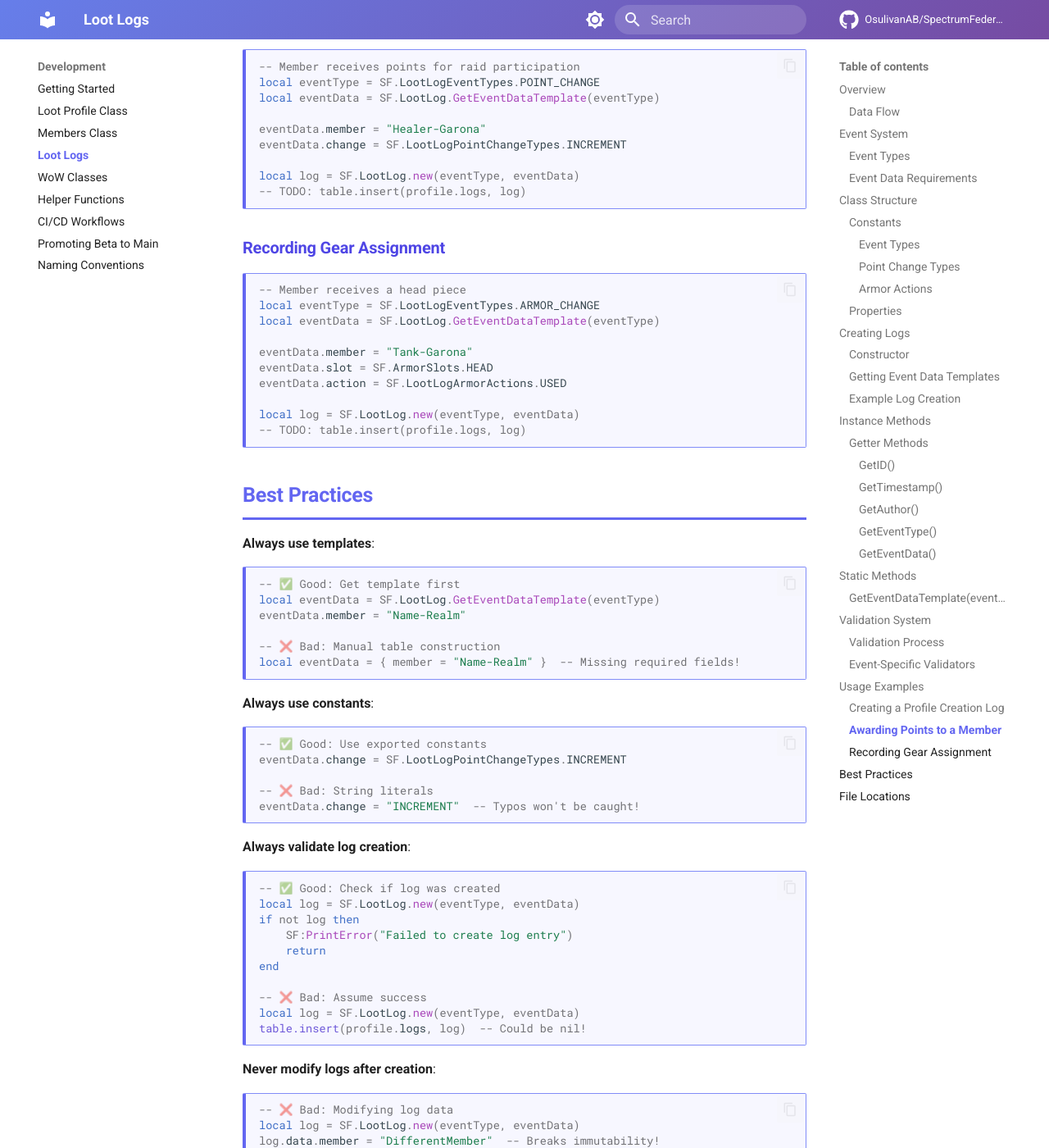
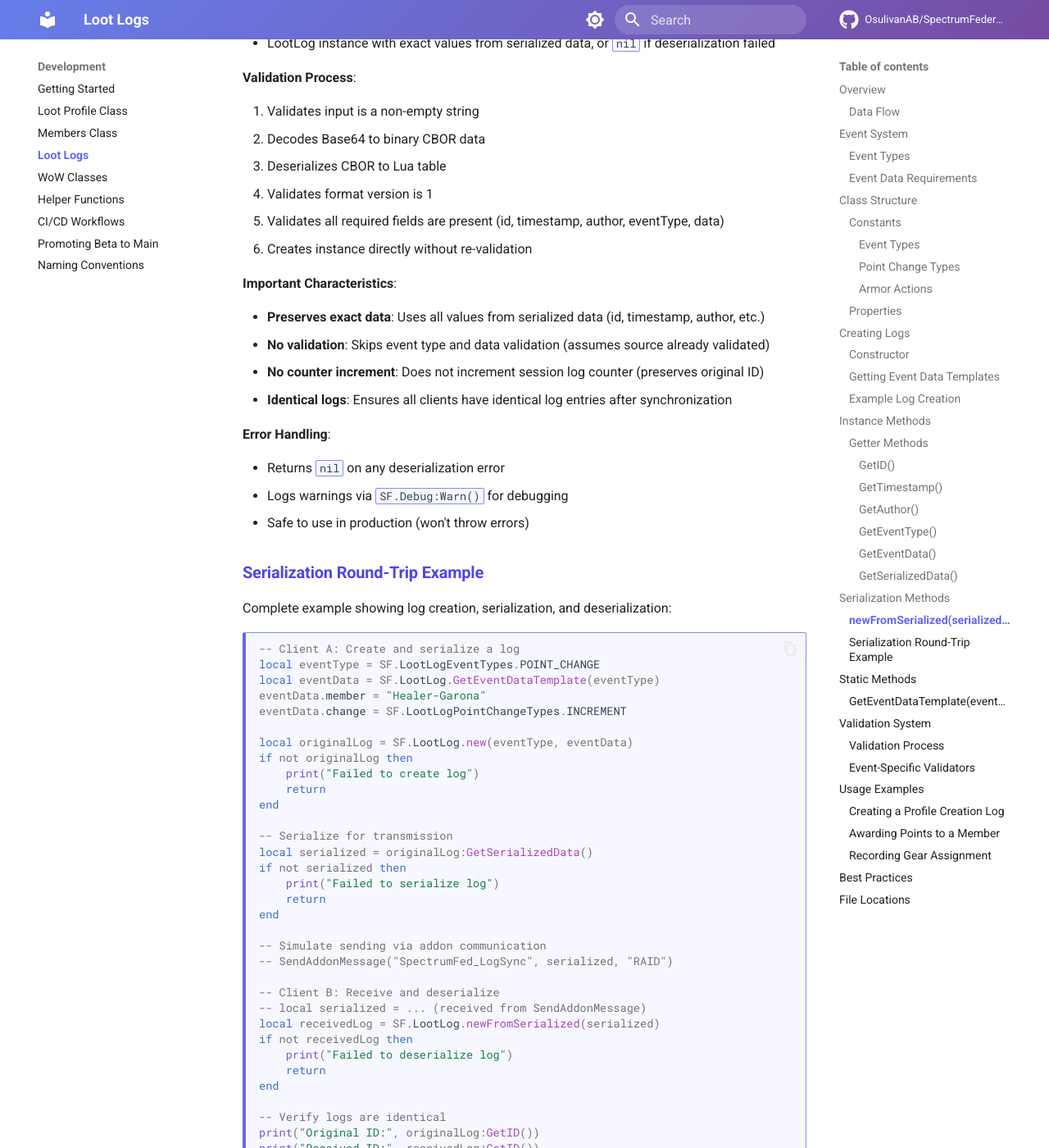
Before and after one commit to OsulivanAB/SpectrumFederation, an MkDocs documentation site: the page built from docs/development/loot-logs.md, in a window 1280 px wide and 1400 px high, scrolled down 8101 px. Shown: the whole window at 82% size. Built offline with MkDocs 1.6.1 and Material for MkDocs 9.7.7, drawn with Linux system fonts in a browser that asks for light colours; comment, search, counter and statistics services are not loaded; some of the changed text lies outside the part shown.

Commit message:
Implemented functions to serialize logs for transfer and create log from serialized data.

````diff
--- a/docs/development/loot-logs.md
+++ b/docs/development/loot-logs.md
@@ -273,6 +273,145 @@
 
 **Use case**: Extracting log details, rebuilding member states, displaying log details in UI.
 
+#### GetSerializedData()
+
+Returns a serialized string representation of the log using CBOR (Concise Binary Object Representation) encoding with Base64 encoding for text transmission.
+
+```lua
+local serialized = log:GetSerializedData()
+-- Returns: Base64-encoded CBOR string or nil on failure
+```
+
+**Serialization Format**: The method creates a versioned data structure containing all log properties:
+
+```lua
+{
+    version = 1,           -- Format version for future compatibility
+    id = "...",            -- Log unique identifier
+    timestamp = 1703721234, -- Unix timestamp
+    author = "Name-Realm", -- Log creator
+    eventType = "...",     -- Event type constant
+    data = {...}          -- Event-specific data table
+}
+```
+
+**Use case**: Synchronizing logs between clients via addon communication system, storing logs in external systems, creating log backups.
+
+**Important Notes**:
+
+- Returns `nil` if serialization fails (with debug error logging)
+- Uses WoW's `C_EncodingUtil.SerializeCBOR()` and `C_EncodingUtil.EncodeBase64()` APIs
+- Includes version field for backward compatibility with future format changes
+- Compact binary format suitable for network transmission
+
+## Serialization Methods
+
+Serialization methods enable logs to be transmitted between clients for multi-user profile synchronization.
+
+### newFromSerialized(serializedData)
+
+Static constructor that creates a LootLog instance from serialized data. This is the counterpart to `GetSerializedData()` and is used to reconstruct logs received from other clients.
+
+```lua
+local serializedString = "..."  -- Received from another client
+local log = SF.LootLog.newFromSerialized(serializedString)
+
+if log then
+    -- Successfully deserialized
+    print("Received log:", log:GetEventType())
+else
+    -- Deserialization failed
+    print("Invalid log data received")
+end
+```
+
+**Parameters**:
+
+- `serializedData` (string) - Base64-encoded CBOR string from `GetSerializedData()`
+
+**Returns**:
+
+- LootLog instance with exact values from serialized data, or `nil` if deserialization failed
+
+**Validation Process**:
+
+1. Validates input is a non-empty string
+2. Decodes Base64 to binary CBOR data
+3. Deserializes CBOR to Lua table
+4. Validates format version is 1
+5. Validates all required fields are present (id, timestamp, author, eventType, data)
+6. Creates instance directly without re-validation
+
+**Important Characteristics**:
+
+- **Preserves exact data**: Uses all values from serialized data (id, timestamp, author, etc.)
+- **No validation**: Skips event type and data validation (assumes source already validated)
+- **No counter increment**: Does not increment session log counter (preserves original ID)
+- **Identical logs**: Ensures all clients have identical log entries after synchronization
+
+**Error Handling**:
+
+- Returns `nil` on any deserialization error
+- Logs warnings via `SF.Debug:Warn()` for debugging
+- Safe to use in production (won't throw errors)
+
+### Serialization Round-Trip Example
+
+Complete example showing log creation, serialization, and deserialization:
+
+```lua
+-- Client A: Create and serialize a log
+local eventType = SF.LootLogEventTypes.POINT_CHANGE
+local eventData = SF.LootLog.GetEventDataTemplate(eventType)
+eventData.member = "Healer-Garona"
+eventData.change = SF.LootLogPointChangeTypes.INCREMENT
+
+local originalLog = SF.LootLog.new(eventType, eventData)
+if not originalLog then
+    print("Failed to create log")
+    return
+end
+
+-- Serialize for transmission
+local serialized = originalLog:GetSerializedData()
+if not serialized then
+    print("Failed to serialize log")
+    return
+end
+
+-- Simulate sending via addon communication
+-- SendAddonMessage("SpectrumFed_LogSync", serialized, "RAID")
+
+-- Client B: Receive and deserialize
+-- local serialized = ... (received from SendAddonMessage)
+local receivedLog = SF.LootLog.newFromSerialized(serialized)
+if not receivedLog then
+    print("Failed to deserialize log")
+    return
+end
+
+-- Verify logs are identical
+print("Original ID:", originalLog:GetID())
+print("Received ID:", receivedLog:GetID())
+print("IDs match:", originalLog:GetID() == receivedLog:GetID())
+
+-- Both logs will have identical properties:
+-- - Same ID (timestamp_author_eventType_counter)
+-- - Same timestamp
+-- - Same author
+-- - Same event type
+-- - Same event data
+```
+
+**Why CBOR Format?**
+
+The addon uses CBOR (Concise Binary Object Representation) for serialization because:
+
+- **WoW Standard**: WoW provides native `C_EncodingUtil.SerializeCBOR()` API
+- **Compact**: Binary format is smaller than JSON for network transmission
+- **Type-Safe**: Preserves Lua types (numbers, strings, tables) accurately
+- **Reliable**: Well-tested for addon communication in WoW
+
 ## Static Methods
 
 Static methods use **dot notation** (`.`) and can be called without an instance:
````
Also changed, not shown: 1 other file.
